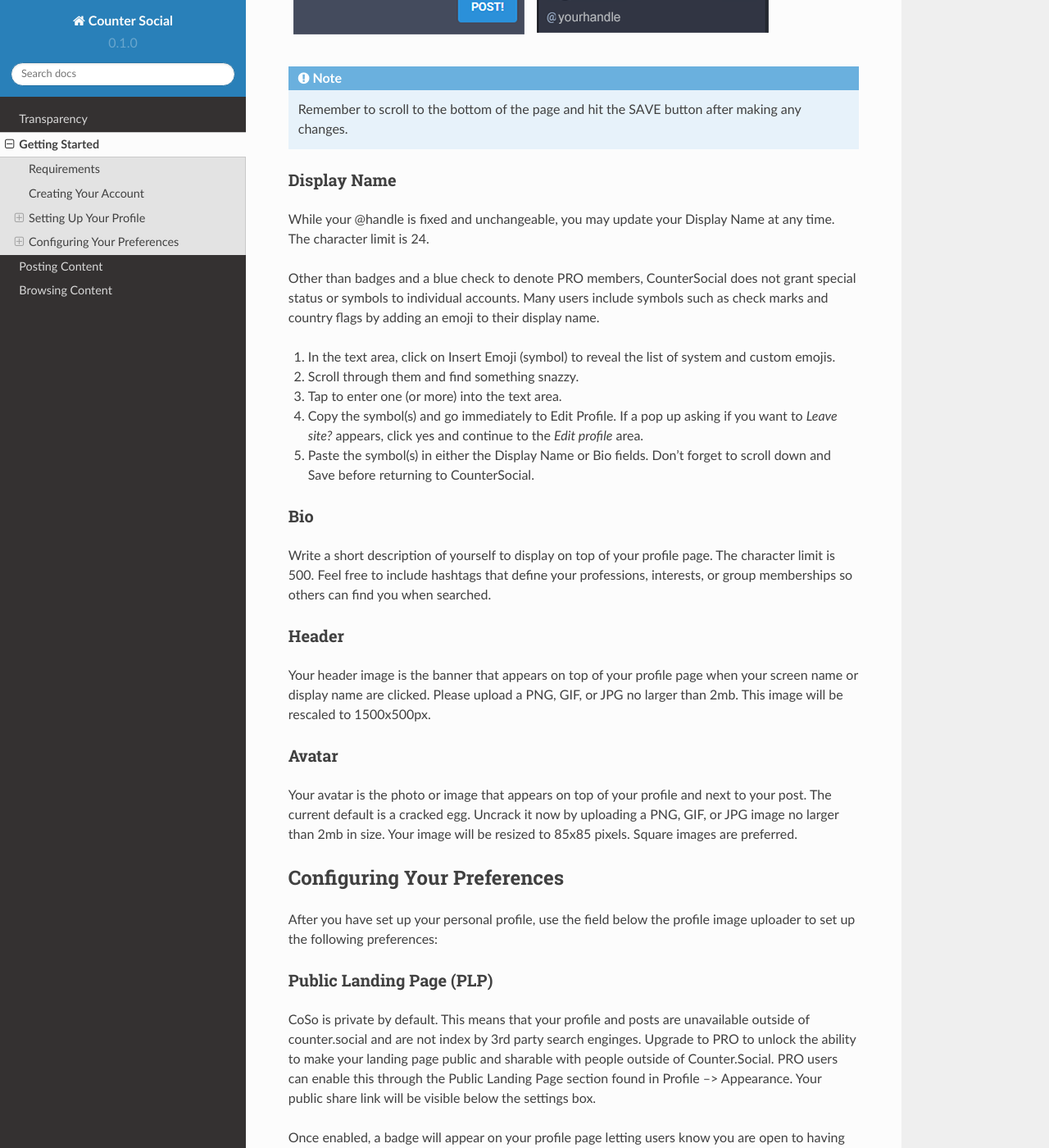
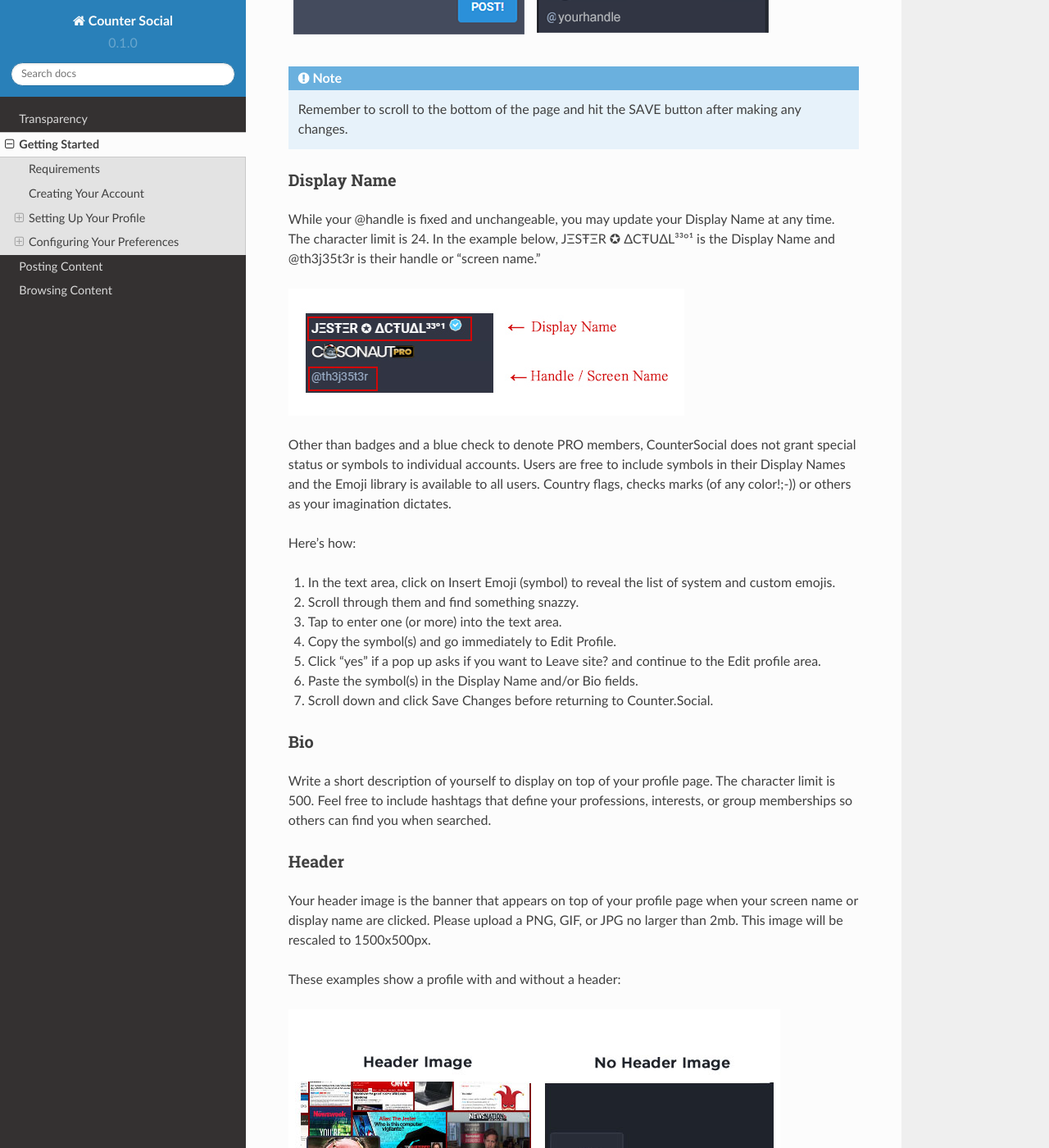
Before and after one commit to itskel/userguide, a Sphinx documentation site: the page built from docs/source/getting-started.rst, in a window 1280 px wide and 1400 px high, scrolled down 1479 px. Shown: the whole window at 82% size. Built offline with Sphinx 7.4.7 and the Read the Docs theme 2.0.0, drawn with Linux system fonts in a browser that asks for light colours; some of the changed text lies outside the part shown.

Commit message:
Update getting-started.rst

```diff
--- a/docs/source/getting-started.rst
+++ b/docs/source/getting-started.rst
@@ -12,22 +12,22 @@
 
 Creating Your Account
 ------------
-Your username and email are fixed and can not be changed following account activiation. This is a security feature to prevent bots and trolls from manipulating the platform. Should you wish to change your Username, you will need to delete your account and create another using a unique email address. Please choose wisely.
-
-Following sign-up, you will receive an email from Counter.Social with instructions on activating your account.
 
 **To sign up for a free account visit:**
 
 | Desktop/Browser Version: https://counter.social
 | Mobile App Downloads: https://smarturl.it/countersocialapp
 
+Your username and email are fixed and cannot be changed following account activation. This is a security feature to prevent bots and trolls from manipulating the platform. The ONLY way to change your Username is to delete your account and create another using a new and unique email address.
+
+Following sign-up, you will receive an email from Counter.Social with instructions on activating your account.
 
 
 
 Setting Up Your Profile
 ------------
 
-You can find all prefererences and settings by clicking on the "Edit Profile" link found above the post post in the left column or on the top of your profile page.
+You can find all preferences and settings by clicking on the “Edit Profile” link found at the top of your profile page.
 
 .. image:: img_editprofile.png
 
@@ -35,15 +35,21 @@
 
 Display Name
 ^^^^^^^^^^^^^
-While your @handle is fixed and unchangeable, you may update your Display Name at any time. The character limit is 24.
+While your @handle is fixed and unchangeable, you may update your Display Name at any time. The character limit is 24. In the example below, JΞSŦΞR ✪ ΔCŦUΔL³³°¹ is the Display Name and @th3j35t3r is their handle or "screen name."
 
-Other than badges and a blue check to denote PRO members, CounterSocial does not grant special status or symbols to individual accounts. Many users include symbols such as check marks and country flags by adding an emoji to their display name.
+.. image:: img_displayvsscreenname.jpg
+
+Other than badges and a blue check to denote PRO members, CounterSocial does not grant special status or symbols to individual accounts. Users are free to include symbols in their Display Names and the Emoji library is available to all users.  Country flags, checks marks (of any color!;-)) or others as your imagination dictates.
+
+Here’s how:
 
 #. In the text area, click on Insert Emoji (symbol) to reveal the list of system and custom emojis.
 #. Scroll through them and find something snazzy.
 #. Tap to enter one (or more) into the text area.
-#. Copy the symbol(s) and go immediately to Edit Profile. If a pop up asking if you want to *Leave site?* appears, click yes and continue to the *Edit profile* area.
-#. Paste the symbol(s) in either the Display Name or Bio fields. Don’t forget to scroll down and Save before returning to CounterSocial.
+#. Copy the symbol(s) and go immediately to Edit Profile.
+#. Click “yes” if a pop up asks if you want to Leave site? and  continue to the Edit profile area.
+#. Paste the symbol(s) in the Display Name and/or Bio fields.
+#. Scroll down and click Save Changes before returning to Counter.Social.
 
 Bio
 ^^^^^^^^^^^^^
@@ -53,10 +59,13 @@
 ^^^^^^^^^^^^^
 Your header image is the banner that appears on top of your profile page when your screen name or display name are clicked. Please upload a PNG, GIF, or JPG no larger than 2mb. This image will be rescaled to 1500x500px.
 
+These examples show a profile with and without a header:
+
+.. image:: img_headervsnoheader.jpg
+
 Avatar
 ^^^^^^^^^^^^^
-Your avatar is the photo or image that appears on top of your profile and next to your post. The current default is a cracked egg. Uncrack it now by uploading a PNG, GIF, or JPG image no larger than 2mb in size. Your image will be resized to 85x85 pixels. Square images are preferred.
-
+Your avatar is the photo or image that appears on top of your profile and next to your post. The current default is an egg.  Uncrack it now by uploading a PNG, GIF, or JPG image no larger than 2mb in size. Your image will be resized to 85x85 pixels. Square images are preferred.
 
 
 Configuring Your Preferences
@@ -65,15 +74,15 @@
 
 Public Landing Page (PLP)
 ^^^^^^^^^^^^^
-CoSo is private by default. This means that your profile and posts are unavailable outside of counter.social and are not index by  3rd party search enginges. Upgrade to PRO to unlock the ability to make your landing page public and sharable with people outside of Counter.Social. PRO users can enable this through the Public Landing Page section found in Profile --> Appearance. Your public share link will be visible below the settings box.
+CoSo is private by default. This means that your profile and posts are unavailable outside of Counter.Social and are not index by 3rd party search engines.
 
-Once enabled, a badge will appear on your profile page letting users know you are open to having your content linked to on 3rd party sites.
+A PRO account Upgrade will provide a public landing page that is sharable with people outside of Counter.Social.  PRO users can enable this through the Public Landing Page section found in Profile –> Appearance. Your public share link will be visible below the settings box. Once enabled, a badge will appear on your profile page letting users know you are open to having your content linked to on 3rd party sites.
 
 .. image:: img_plpenabled.jpg
 
 Lock Account
 ^^^^^^^^^^^^^
-Check the box to make your profile private all CoSo Users except those you have accepted as friends. If this box is checked, you will need to manually approve all friend requests. These will appear in your notifications column.
+Check the box to make your profile private all CoSo Users except those you have accepted as friends. If this box is checked, you will need to manually approve all friend requests. Follow requests appear on your profile page. Click the 3 dots to the right of your Display Name for a flyout menu and choose Follow Requests to see who is asking. You can click through to their profiles before choosing to accept or reject the request. No harm no foul, follower counts are not worth a hill of beans here.
 
 
 Directory Listing (Coming Soon)
```
Also changed, not shown: other parts of docs/source/getting-started.rst (+3 -2 lines).
